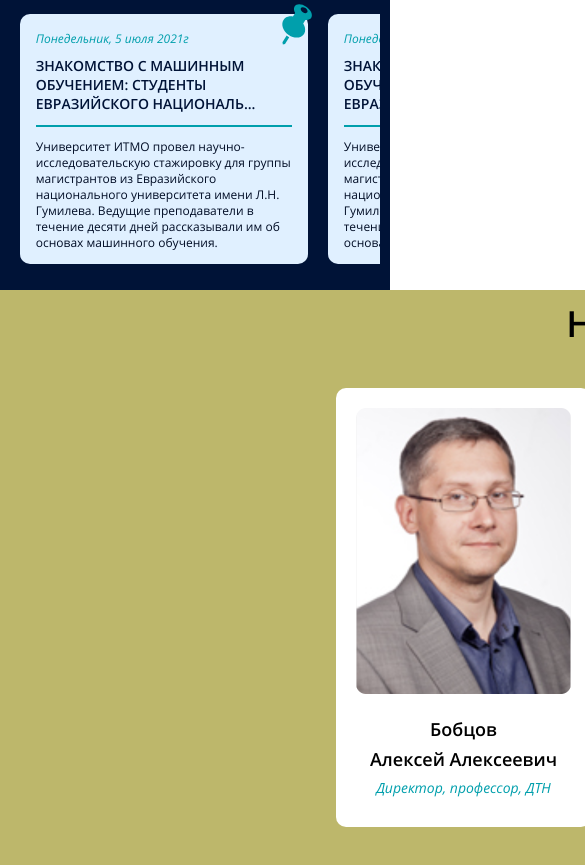
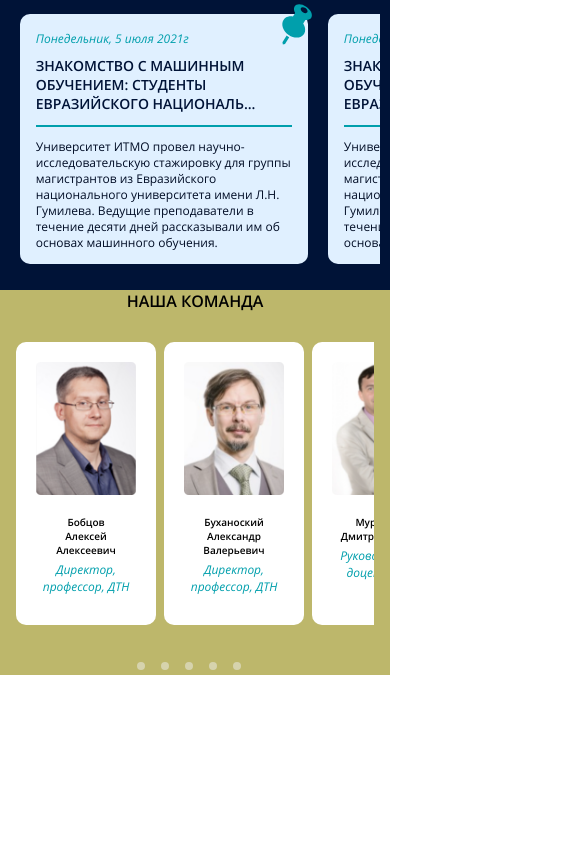
Before and after one commit to Roman178/itmo-project, a plain HTML site: page index.html in a window 390 px wide. Shown: the part 593-1458 px from the top of the page, 585 px wide, since content can reach past the window. After the commit the page ends 1268 px from the top, so only its background shows below. Drawn offline with nearby package versions, Linux system fonts and the light colour scheme; files whose address does not match are found by name.

Commit message:
media add

```diff
--- a/blocks/team/__card/team__card.css
+++ b/blocks/team/__card/team__card.css
@@ -8,3 +8,17 @@
     display: flex;
     flex-direction: column;
 }
+
+@media screen and (max-width: 1279px) {
+    .team__card {
+        min-width: 210px;
+        min-height: 337px;
+    }
+}
+
+@media screen and (max-width: 767px) {
+    .team__card {
+        min-width: 140px;
+        min-height: 256px;
+    }
+}
--- a/blocks/team/__cards/team__cards.css
+++ b/blocks/team/__cards/team__cards.css
@@ -4,4 +4,11 @@
     gap: 30px;
     margin: 0;
     overflow: hidden;
+    overflow-x: scroll;
 }
+
+@media screen and (max-width: 767px) {
+    .team__cards {
+        gap: 8px;
+    }
+}
--- a/blocks/team/__container-cards/team__container-cards.css
+++ b/blocks/team/__container-cards/team__container-cards.css
@@ -1,12 +1,18 @@
 .team__container-cards {
     display: flex;
     align-items: center;
-    max-width: 1240px;
+    max-width: 1262px;
     margin-bottom: 31px;
 }
 
-@media screen and (max-width: 768px) {
+@media screen and (max-width: 1279px) {
     .team__container-cards {
-        max-width: 768px;
+        width: calc(100vw - 2*39px);
     }
 }
+
+@media screen and (max-width: 767px) {
+    .team__container-cards {
+        width: calc(100vw - 2*16px)
+    }
+}
--- a/blocks/team/__name/team__name.css
+++ b/blocks/team/__name/team__name.css
@@ -9,3 +9,17 @@
     margin: 0;
     padding-top: 20px;
 }
+
+@media screen and (max-width: 1279px) {
+    .team__name {
+        font-size: 14px;
+        line-height: 19px;
+    }
+}
+
+@media screen and (max-width: 767px) {
+    .team__name {
+        font-size: 12px;
+        line-height: 16px;
+    }
+}
--- a/blocks/team/__post/team__post.css
+++ b/blocks/team/__post/team__post.css
@@ -11,3 +11,17 @@
     padding-top: 4px;
     padding-bottom: 10px;
 }
+
+@media screen and (max-width: 1279px) {
+    .team__post {
+        font-size: 12px;
+        line-height: 17px;
+    }
+}
+
+@media screen and (max-width: 767px) {
+    .team__name {
+        font-size: 10px;
+        line-height: 14px;
+    }
+}
--- a/blocks/team/__title/team__title.css
+++ b/blocks/team/__title/team__title.css
@@ -9,3 +9,17 @@
     text-transform: uppercase;
     margin-bottom: 30px;
 }
+
+@media screen and (max-width: 1279px) {
+    .team__title {
+        font-size: 24px;
+        line-height: 32px;
+    }
+}
+
+@media screen and (max-width: 767px) {
+    .team__title {
+        font-size: 16px;
+        line-height: 22px;
+    }
+}
--- a/blocks/team/team.css
+++ b/blocks/team/team.css
@@ -2,23 +2,9 @@
     margin: 0;
     display: flex;
     flex-direction: column;
-    justify-content: center;
-    min-width: 1440px;
+    width: 100%;
     background-color: darkkhaki;
     margin: 0, auto;
-    vertical-align: middle;
     overflow-x: hidden;
     align-items: center;
 }
-
-@media screen and (max-width: 1279px) {
-    .team {
-        width: calc(100vw - 2*39px);
-    }
-}
-
-@media screen and (max-width: 767px) {
-    .team {
-        width: calc(100vw - 2*16px)
-    }
-}
```
